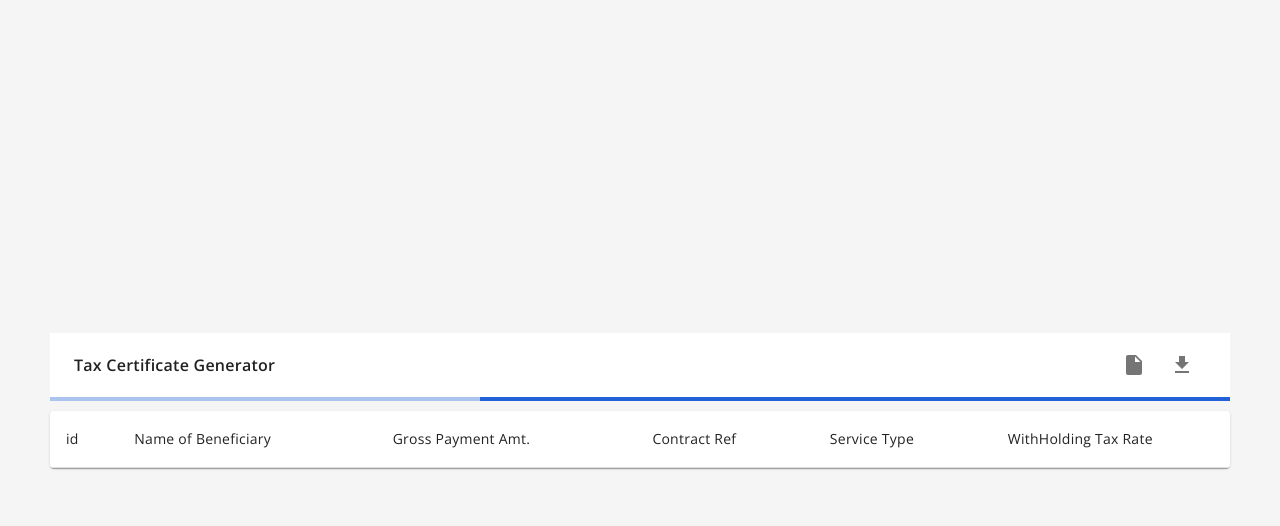
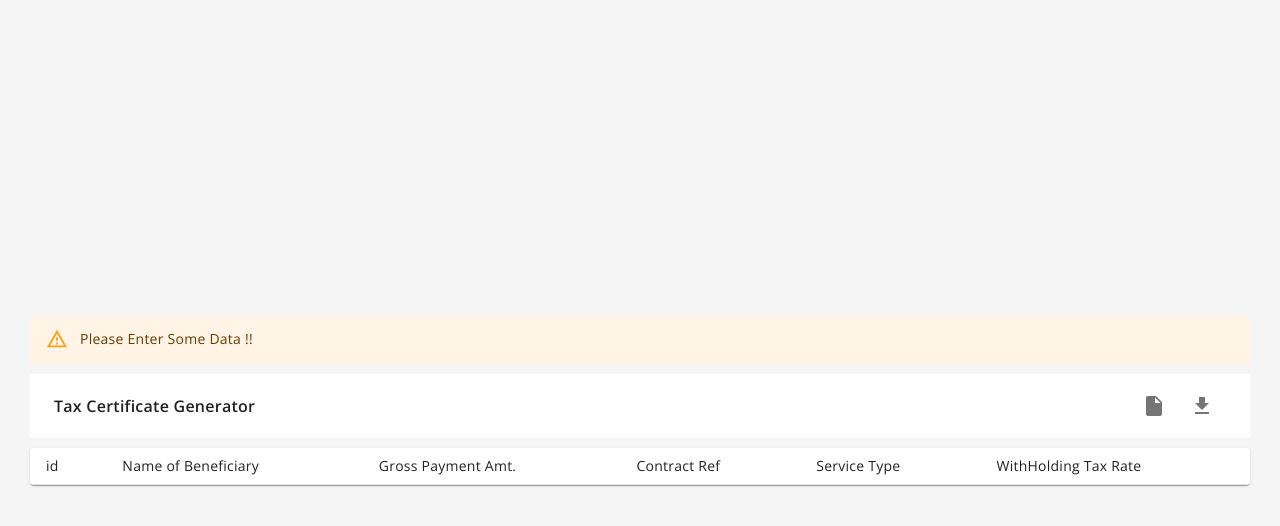
Before and after one commit to mohsinxx365/taxGenerator, a Next.js app: page / in a window 1280 px wide. Both pictures are taken after a click on the button "Download Pdfs". Shown: the top 526 px of the page. Built offline with nearby package versions, Linux system fonts and the light colour scheme.

Commit message:
Added Alert and fixed bug !!!

```diff
--- /dev/null
+++ b/components/MAlert.jsx
@@ -0,0 +1,23 @@
+import { useState } from "react";
+import { Alert, AlertTitle } from "@material-ui/lab";
+import { makeStyles, Paper } from "@material-ui/core";
+
+const useStyles = makeStyles({
+  alert: {
+    width: "100%",
+    maxWidth: "1550px",
+    marginBottom: "10px",
+  },
+});
+
+const MAlert = ({ severity, children }) => {
+  const classes = useStyles();
+  const [state, setState] = useState({ severity: "error", value: "Hello" });
+
+  return (
+    <Alert className={classes.alert} severity={severity}>
+      {children}
+    </Alert>
+  );
+};
+export default MAlert;
--- a/components/Mtable.jsx
+++ b/components/Mtable.jsx
@@ -14,6 +14,7 @@ import {
   Paper,
   makeStyles,
 } from "@material-ui/core";
+import MAlert from "./MAlert";
 
 const useStyles = makeStyles({
   container: {
@@ -23,10 +24,12 @@ const useStyles = makeStyles({
     flexDirection: "column",
     height: "100vh",
     width: "100vw",
-    padding: 50,
+    padding: 30,
   },
+
   tableContainer: {
     maxWidth: "1550px",
+    maxHeight: "400px",
   },
   table: {
     width: "1550px",
@@ -46,12 +49,20 @@ const dataWithId = tableData.map((item, index) => {
 const Mtable = () => {
   const [data, setData] = useState(dataWithId);
   const classes = useStyles();
+  const [alert, setAlert] = useState({
+    visible: false,
+  });
 
   return (
     <div className={classes.container}>
-      <Mtoolbar setData={setData} data={data} />
+      {alert.visible ? (
+        <MAlert severity={alert.severity}>{alert.value}</MAlert>
+      ) : (
+        ""
+      )}
+      <Mtoolbar setData={setData} data={data} setAlert={setAlert} />
       <TableContainer component={Paper} className={classes.tableContainer}>
-        <Table className={classes.table}>
+        <Table className={classes.table} size="small">
           <TableHead className={classes.tableHead}>
             <TableRow>
               <TableCell key={uuid()} align="left">
@@ -66,6 +77,7 @@ const Mtable = () => {
               })}
             </TableRow>
           </TableHead>
+          {
             <TableBody>
               {data.map((item) => {
                 return (
@@ -78,6 +90,7 @@ const Mtable = () => {
                 );
               })}
             </TableBody>
+          }
         </Table>
       </TableContainer>
     </div>
--- a/components/Mtoolbar.jsx
+++ b/components/Mtoolbar.jsx
@@ -40,7 +40,7 @@ const useStyles = makeStyles((theme) => ({
   },
 }));
 
-const Mtoolbar = ({ setData, data }) => {
+const Mtoolbar = ({ setData, data, setAlert }) => {
   const [loading, setLoading] = useState(false);
   const classes = useStyles();
 
@@ -67,6 +67,7 @@ const Mtoolbar = ({ setData, data }) => {
   };
 
   const generatePdf = () => {
+    if (data.length) {
       const newData = data.map((item) => {
         let grossAmt = item["Gross Payment Amt."];
         let taxWithHeld = numeral(
@@ -151,6 +152,19 @@ const Mtoolbar = ({ setData, data }) => {
           setLoading(false);
         }
       });
+    } else {
+      setAlert({
+        value: "Please Enter Some Data !!",
+        severity: "warning",
+        visible: true,
+      });
+
+      setTimeout(() => {
+        setAlert({
+          visible: false,
+        });
+      }, 3000);
+    }
   };
 
   return (
--- a/package.json
+++ b/package.json
@@ -12,6 +12,7 @@
   "dependencies": {
     "@material-ui/core": "^4.11.0",
     "@material-ui/icons": "^4.9.1",
+    "@material-ui/lab": "^4.0.0-alpha.56",
     "@material-ui/styles": "^4.10.0",
     "chrome-aws-lambda": "^5.2.1",
     "decimal-to-percent": "^1.0.1",
--- /dev/null
+++ b/styles/index.scss
@@ -0,0 +1,83 @@
+$paper-shadow: 0px 2px 1px -1px rgba(0, 0, 0, 0.2),
+  0px 1px 1px 0px rgba(0, 0, 0, 0.14), 0px 1px 3px 0px rgba(0, 0, 0, 0.12);
+
+body {
+  height: 100vh;
+  margin: 0;
+  font-family: "Open Sans", sans-serif;
+}
+
+:root {
+  --width: 1465px;
+}
+
+.app {
+  height: 100vh;
+  width: 100vw;
+  display: flex;
+  justify-content: center;
+  align-items: center;
+  flex-direction: column;
+  @media (max-width: 1485px) {
+    --width: 80vw;
+  }
+}
+
+.tableContainer {
+  width: var(--width);
+  overflow: auto;
+  box-shadow: $paper-shadow;
+}
+
+.toolbar {
+  width: var(--width);
+  box-shadow: $paper-shadow;
+  margin-bottom: 10px;
+  display: flex;
+  height: 50px;
+}
+
+table {
+  border-collapse: collapse;
+  width: 1465px;
+  font-size: 0.9em;
+  min-width: 400px;
+
+  thead tr {
+    background: #6d283b;
+    color: #fff;
+    text-align: left;
+  }
+
+  th,
+  td {
+    padding: 12px 8px;
+  }
+
+  td input {
+    padding: 6px 8px;
+    border: none;
+    outline: none;
+  }
+  td input:focus {
+    border: 1px solid #0132c9;
+  }
+
+  tbody tr {
+    border-bottom: 1px solid #ddd;
+  }
+
+  tbody tr:nth-of-type(even) {
+    background-color: #f3f3f3;
+    td input {
+      background-color: #f3f3f3;
+    }
+  }
+}
+.iconBtn {
+  height: 30px;
+  width: 30px;
+  display: flex;
+  justify-content: center;
+  align-items: center;
+}
```
Also changed, not shown: 1 other file (tests, documents, lock files or other folders). Lines whose indentation alone changed are shown as unchanged.
